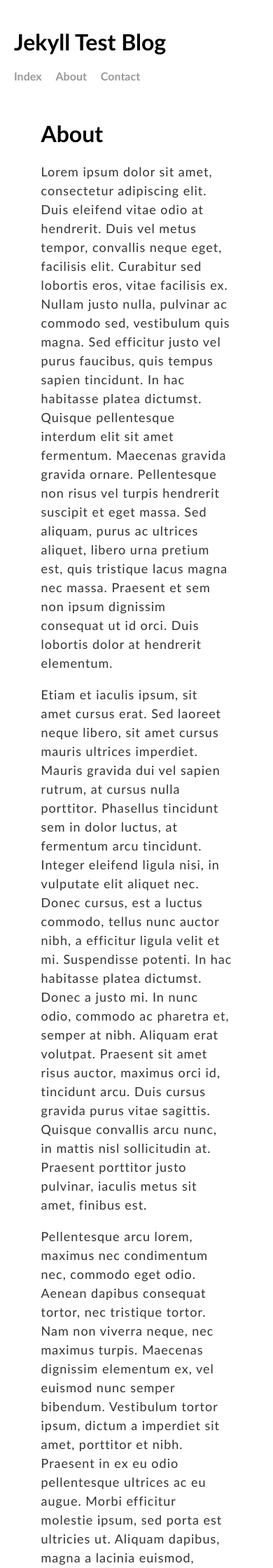
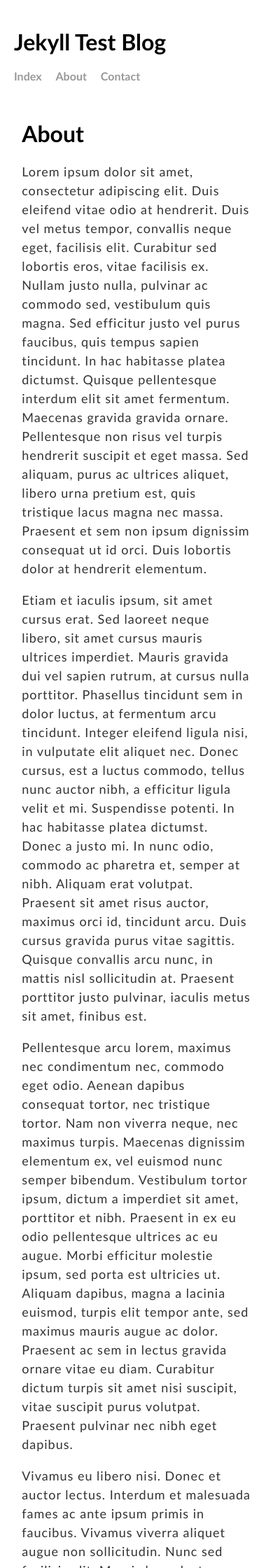
Before and after one commit to nhawkins10/productivity-blog, a Jekyll site: the page built from about.md, in a window 390 px wide. Shown: the top 2240 px of the page at 70% size. Built offline with Jekyll 4.4.1, drawn with Linux system fonts in a browser that asks for light colours.

Commit message:
adjusting margins for small devices

```diff
--- a/css/post.css
+++ b/css/post.css
@@ -19,6 +19,7 @@
 	color: #fff;
 }
 
+@media (min-width: 970px) {
 	.reader-header {
 		padding: 0 15%;
 	}
@@ -39,6 +40,30 @@
 	  font-weight: bold;
 	  max-width: 700px;
 	}
+}
+
+@media (max-width: 970px) {
+	.reader-header {
+		padding: 0 8%;
+	}
+
+	.reader-text {
+		padding: 0 8%;
+		font-size: 18px;
+		max-width: 700px;
+		color: #333;
+		letter-spacing: 1px;
+		line-height: 1.5em;
+	}
+
+	.reader-date {
+	  text-align: center;
+	  /*border-top: 1px solid #ccc;*/
+	  padding: 40px 8%;
+	  font-weight: bold;
+	  max-width: 700px;
+	}
+}
 
 .reader-date:before {
 	content: 'Published ';
```
Lines whose indentation alone changed are shown as unchanged.
